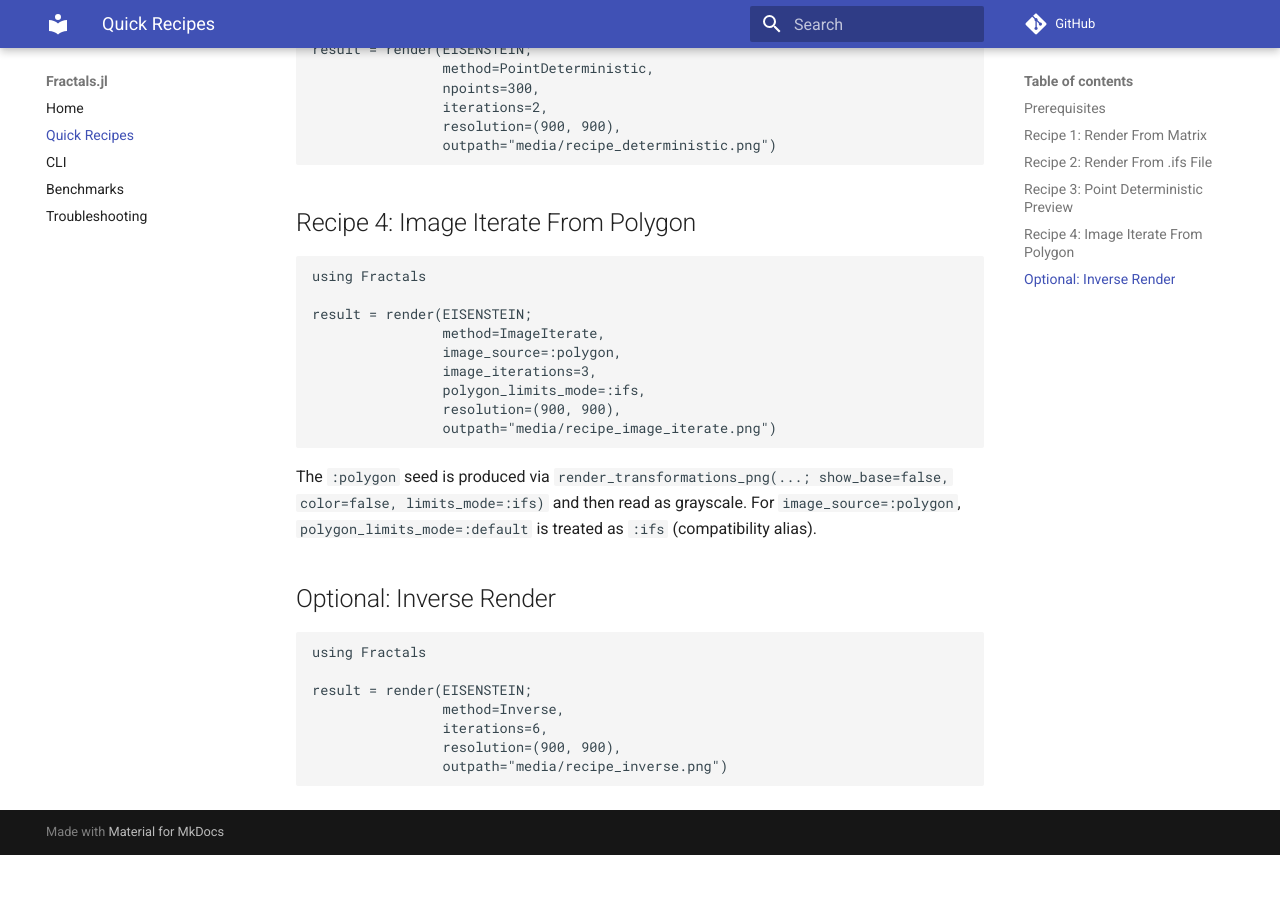
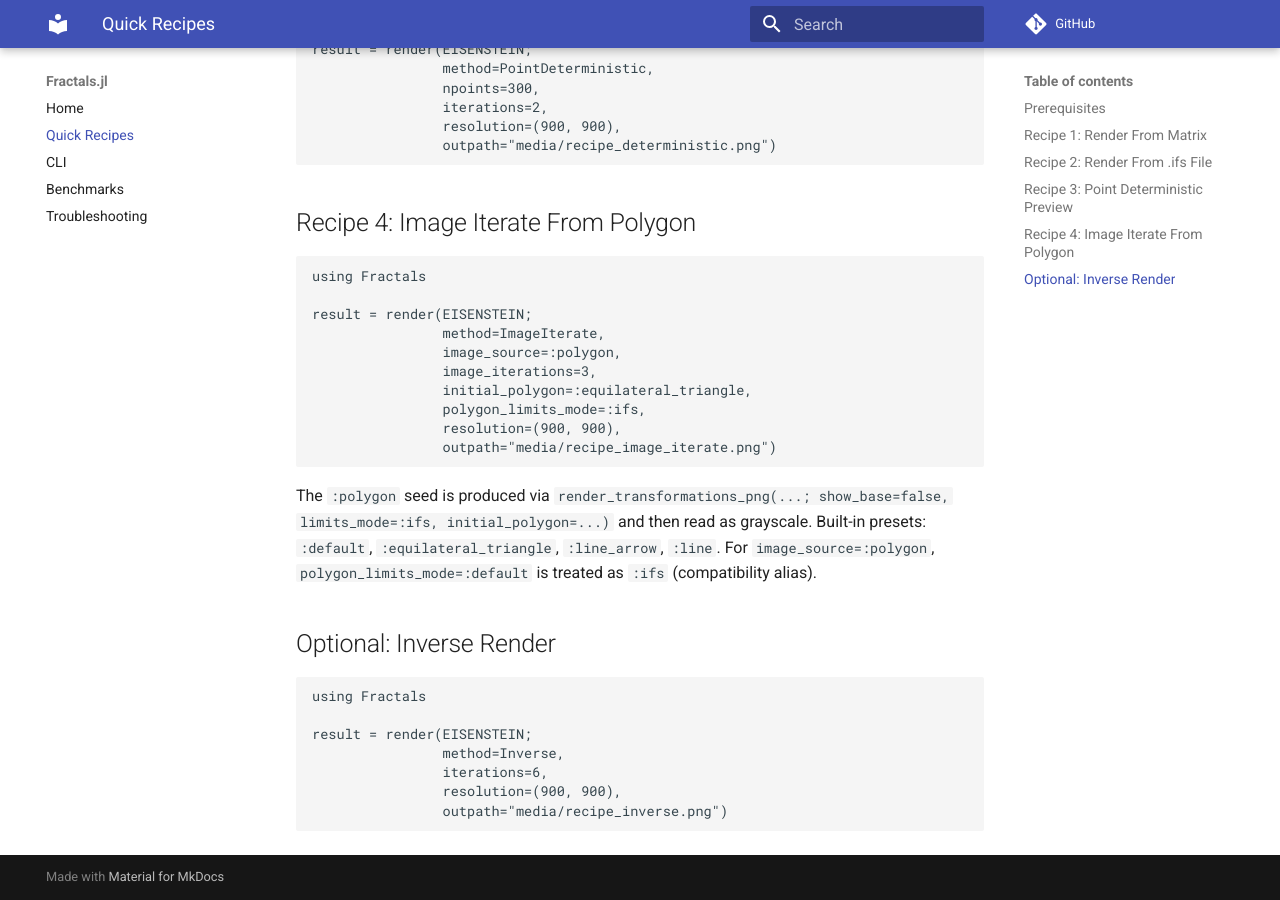
Before and after one commit to Harts-do-hard-things/fractals, an MkDocs documentation site: the page built from docs/quick-recipes.md, in a window 1280 px wide and 900 px high, scrolled down 1314 px. Built offline with MkDocs 1.6.1 and Material for MkDocs 9.7.7, drawn with Linux system fonts in a browser that asks for light colours; comment, search, counter and statistics services are not loaded; before the commit the page ends 2169 px from its top, so only the background shows below that.

Commit message:
Add selectable initial polygon presets

````diff
--- a/docs/quick-recipes.md
+++ b/docs/quick-recipes.md
@@ -75,12 +75,14 @@ result = render(EISENSTEIN;
                 method=ImageIterate,
                 image_source=:polygon,
                 image_iterations=3,
+                initial_polygon=:equilateral_triangle,
                 polygon_limits_mode=:ifs,
                 resolution=(900, 900),
                 outpath="media/recipe_image_iterate.png")
 ```
 
-The `:polygon` seed is produced via `render_transformations_png(...; show_base=false, color=false, limits_mode=:ifs)` and then read as grayscale.
+The `:polygon` seed is produced via `render_transformations_png(...; show_base=false, limits_mode=:ifs, initial_polygon=...)` and then read as grayscale.
+Built-in presets: `:default`, `:equilateral_triangle`, `:line_arrow`, `:line`.
 For `image_source=:polygon`, `polygon_limits_mode=:default` is treated as `:ifs` (compatibility alias).
 
 ## Optional: Inverse Render
````
Also changed, not shown: Fractals/DOCUMENTATION.md (+4 -1 lines), docs/cli.md (+2 -0 lines), 3 other files.
